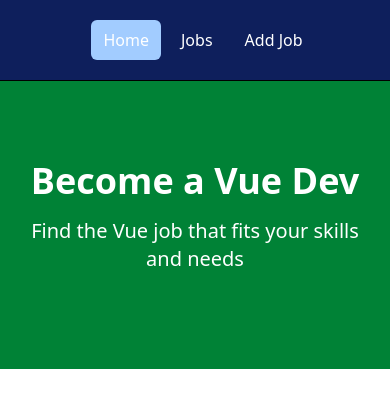
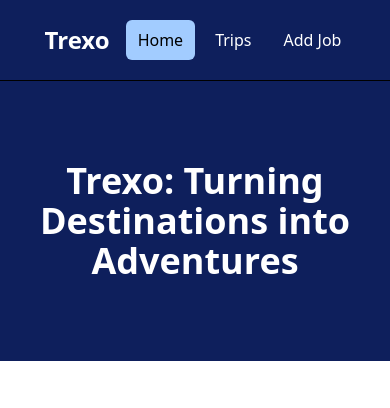
Before and after one commit to 1dr1ss1/Final-Project, a Vue app in the folder trexo-agency/: page / in a window 390 px wide. Shown: the top 408 px of the page. Built offline with nearby package versions, Linux system fonts and the light colour scheme.

Commit message:
created the hero design

```diff
--- a/trexo-agency/index.html
+++ b/trexo-agency/index.html
@@ -1,10 +1,10 @@
 <!DOCTYPE html>
 <html lang="">
   <head>
-    <meta charset="UTF-8">
-    <link rel="icon" href="/favicon.ico">
-    <meta name="viewport" content="width=device-width, initial-scale=1.0">
-    <title>Vite App</title>
+    <meta charset="UTF-8" />
+    <link rel="icon" href="public/favicon.ico" />
+    <meta name="viewport" content="width=device-width, initial-scale=1.0" />
+    <title>Trexo Agency</title>
   </head>
   <body>
     <div id="app"></div>
--- a/trexo-agency/src/components/Hero.vue
+++ b/trexo-agency/src/components/Hero.vue
@@ -1,17 +1,14 @@
 <script setup></script>
 
 <template>
-  <section class="bg-green-700 py-20 mb-4">
+  <section class="bg-[#0E1F5C] py-20 mb-4">
     <div
       class="max-w-7xl mx-auto px-4 sm:px-6 lg:px-8 flex flex-col items-center"
     >
       <div class="text-center">
         <h1 class="text-4xl font-extrabold text-white sm:text-5xl md:text-6xl">
-          Become a Vue Dev
+          Trexo: Turning Destinations into Adventures
         </h1>
-        <p class="my-4 text-xl text-white">
-          Find the Vue job that fits your skills and needs
-        </p>
       </div>
     </div>
   </section>
--- /dev/null
+++ b/trexo-agency/src/components/HeroCards.vue
@@ -0,0 +1 @@
+<script setup></script>
--- a/trexo-agency/src/components/Navbar.vue
+++ b/trexo-agency/src/components/Navbar.vue
@@ -9,7 +9,7 @@
         >
           <!-- Logo -->
           <a class="flex flex-shrink-0 items-center mr-4" href="index.html">
-            <span class="hidden md:block text-white text-2xl font-bold ml-2"
+            <span class="md:block text-white text-2xl font-bold ml-2"
               >Trexo</span
             >
           </a>
@@ -17,13 +17,13 @@
             <div class="flex space-x-2">
               <a
                 href="index.html"
-                class="text-white bg-[#A2CCFF] hover:bg-gray-100 hover:text-black rounded-md px-3 py-2"
+                class="text-black bg-[#A2CCFF] hover:bg-gray-100 hover:text-black rounded-md px-3 py-2"
                 >Home</a
               >
               <a
                 href="jobs.html"
                 class="text-white hover:bg-gray-100 hover:text-black rounded-md px-3 py-2"
-                >Jobs</a
+                >Trips</a
               >
               <a
                 href="add-job.html"
```
Also changed, not shown: 2 other files (tests, documents, lock files or other folders).
